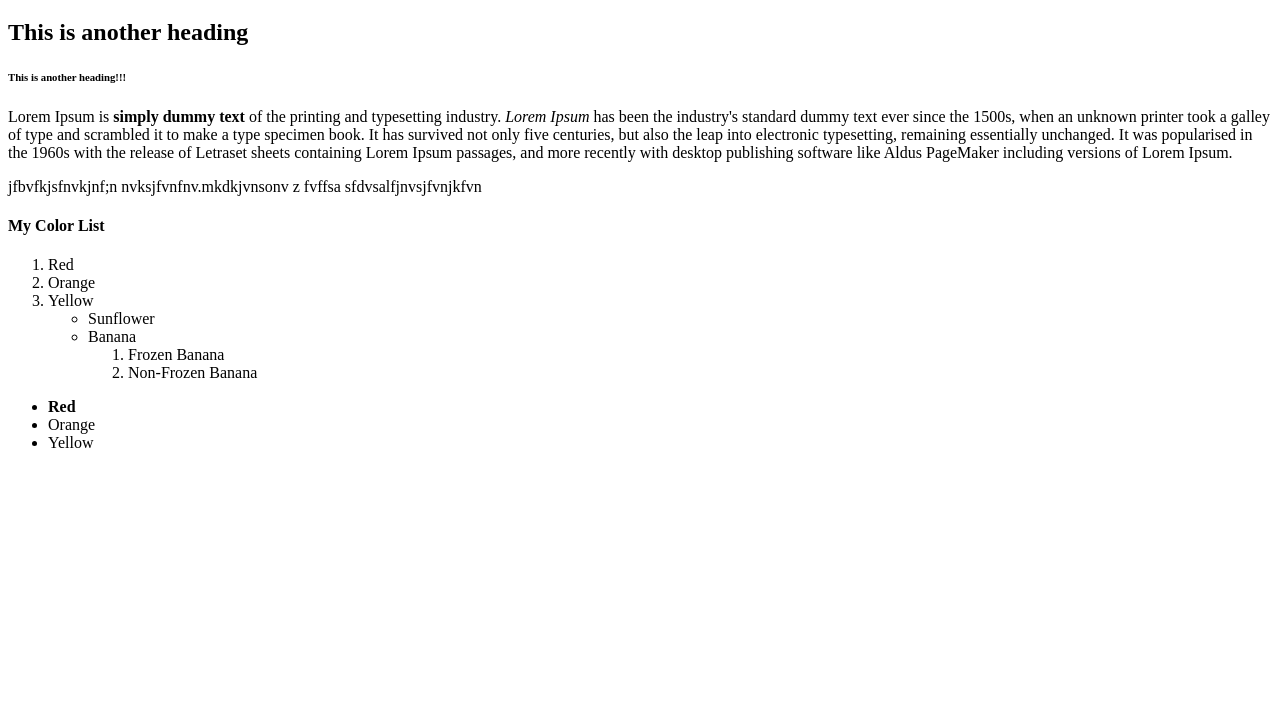
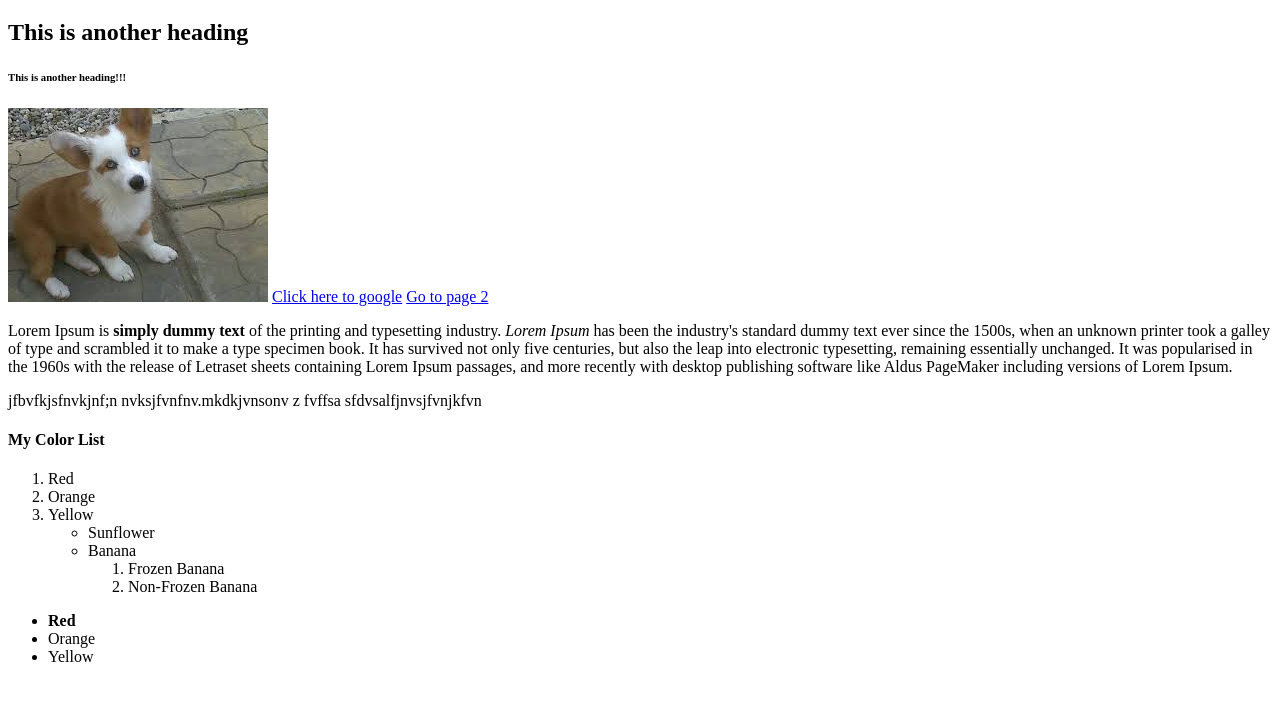
Before and after one commit to faisalahmed0086/Web_development, a plain HTML site: page firstPage.html in a window 1280 px wide. Shown: the part 61-762 px from the top of the page. Drawn offline with Linux system fonts and the light colour scheme.

Commit message:
HTML Attributes

```diff
--- a/firstPage.html
+++ b/firstPage.html
@@ -11,6 +11,12 @@
    <h1>This is my first tag!! </h1>
    <h2>This is another heading</h2>
    <h6>This is another heading!!!</h6>
+
+  <img src="dog.jpg">
+
+  <a href="http://www.google.com">Click here to google</a>
+
+  <a href="page2.html">Go to page 2</a>
 
    <p>Lorem Ipsum is <strong> simply dummy text </strong>of the printing and typesetting industry. <em> Lorem Ipsum </em>has been the industry's standard dummy text ever since the 1500s, when an unknown printer took a galley of type and scrambled it to make a type specimen book. It has survived not only five centuries, but also the leap into electronic typesetting, remaining essentially unchanged. It was popularised in the 1960s with the release of Letraset sheets containing Lorem Ipsum passages, and more recently with desktop publishing software like Aldus PageMaker including versions of Lorem Ipsum.</p>
 
```
Also changed, not shown: page2.html (added, +11 -0 lines), dog.jpg (added).
